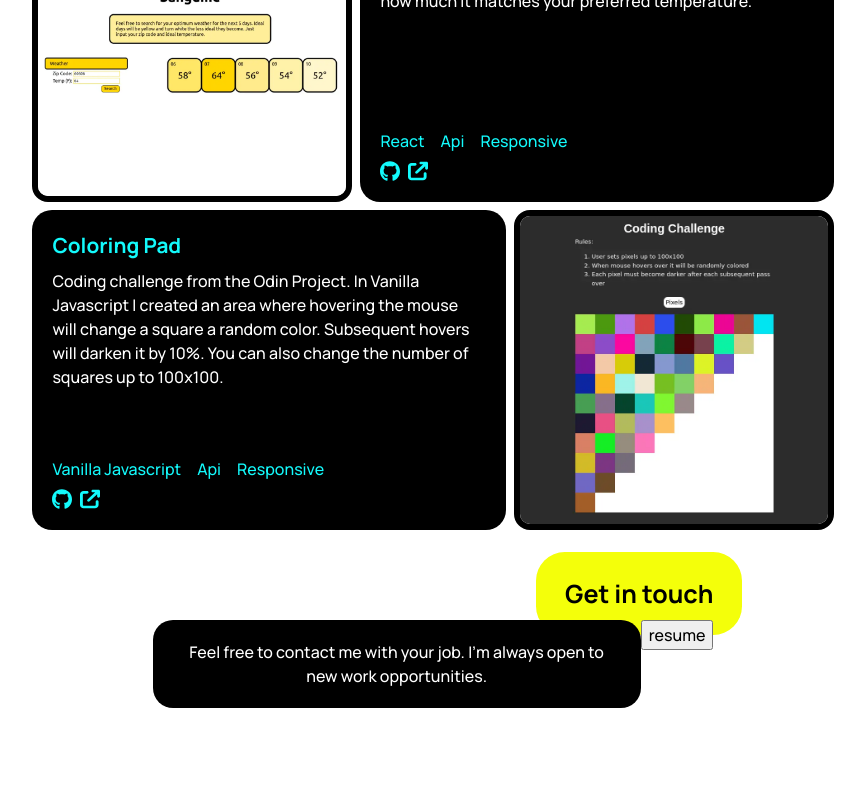
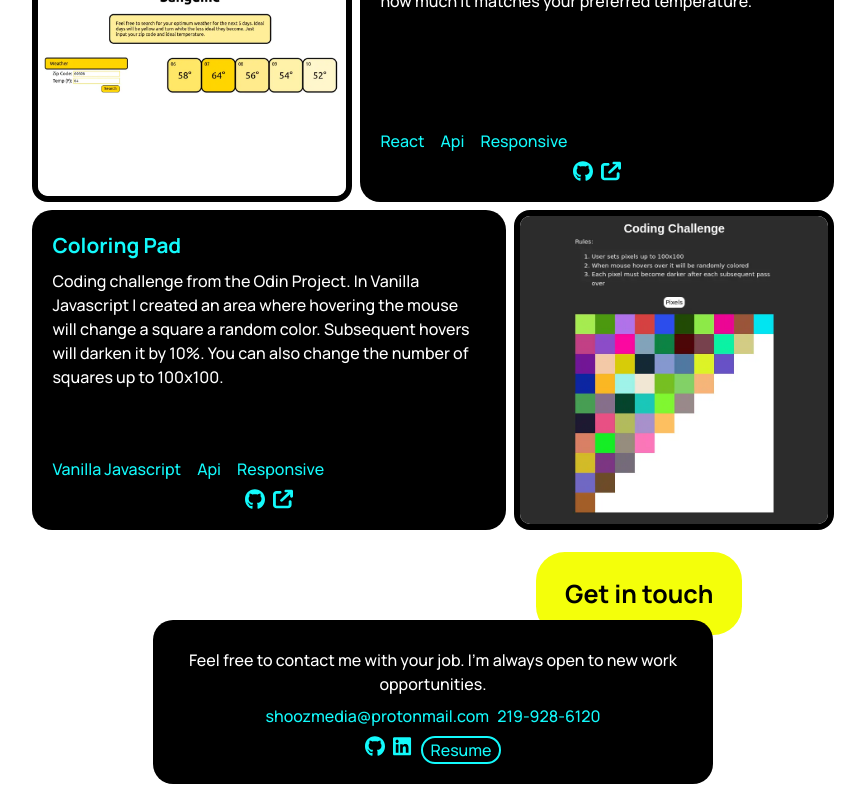
Before and after one commit to tonymichael00/shooz, a React (Create React App) app: page / in a window 1280 px wide. Shown: the part 2084-2884 px from the top of the page, without its empty margins (207-1072 px from the left). Before the commit the page ends 2808 px from the top, so only its background shows below. Built offline with nearby package versions, Linux system fonts and the light colour scheme.

Commit message:
finished contact section

```diff
--- a/src/Components/Contact/Contact.js
+++ b/src/Components/Contact/Contact.js
@@ -2,6 +2,9 @@
 
 import { motion } from 'framer-motion';
 import React from 'react';
+import EmailLogo from '../../Images/EmailLogo/EmailLogo';
+import GithubLogo from '../../Images/GithubLogo';
+import LinkedInLogo from '../../Images/LinkedInLogo';
 import './Contact.scss';
 
 const Contact = ({ contMotion }) => {
@@ -34,12 +37,34 @@ const Contact = ({ contMotion }) => {
         viewport={blurbView}
       >
         <motion.div className="blurb contact-bkd" variants={itemSideMoveLeft}>
-          Feel free to contact me with your job. I’m always open to new work
-          opportunities.
+          <p>
+            Feel free to contact me with your job. I’m always open to new work
+            opportunities.
+          </p>
+          <div className="project-links">
+            <p>shoozmedia@protonmail.com</p>
+            <p>219-928-6120</p>
+          </div>
+          <div className="project-links">
+            <GithubLogo
+              fill={'#13fafc'}
+              height={'1.25.rem'}
+              width={'1.25rem'}
+            />
+            <LinkedInLogo
+              fill={'#13fafc'}
+              height={'1.25.rem'}
+              width={'1.25rem'}
+            />
+            {/* <EmailLogo fill={'#13fafc'} height={'1.25.rem'} width={'1.25rem'} /> */}
+            <motion.a
+              href="https://drive.google.com/uc?export=download&id=1oHHNpUI-g-H1eaPRs6WQVsKTDm8Ju5fU"
+              className={'project-links-button'}
+            >
+              Resume
+            </motion.a>
+          </div>
         </motion.div>
-        <a href="https://drive.google.com/uc?export=download&id=1oHHNpUI-g-H1eaPRs6WQVsKTDm8Ju5fU">
-          <button>resume</button>
-        </a>
       </motion.div>
     </div>
   );
--- a/src/Components/Contact/Contact.scss
+++ b/src/Components/Contact/Contact.scss
@@ -40,3 +40,37 @@
 .contact-cont {
   @include resp-width();
 }
+
+.project-links {
+  display: flex;
+  justify-content: center;
+  gap: 0.5rem;
+  padding-top: 0.5rem;
+  color: $blue;
+  & a {
+    display: flex;
+    padding: 0;
+  }
+  p {
+    padding: 0;
+  }
+  &-button {
+    display: flex;
+    justify-content: center;
+    color: initial;
+    display: block;
+    text-align: center;
+    background-color: black;
+    border: 0.15rem solid $blue;
+    border-radius: 99rem;
+    color: $blue;
+    width: 5rem;
+    height: min-content;
+    padding: 0;
+    &:hover {
+      background-color: hsla(180.5, 97.5%, 53.1%, 25%);
+      // border: 0.15rem solid $blue;
+      // color: $yellow;
+    }
+  }
+}
--- a/src/Components/NavBar/NavBar.js
+++ b/src/Components/NavBar/NavBar.js
@@ -30,6 +30,7 @@ const NavBar = () => {
         type: 'tween',
       },
     },
+    scaleSize: {},
   };
 
   const linkVariants = {
@@ -44,6 +45,16 @@ const NavBar = () => {
         type: 'tween',
       },
     },
+    scaleSize: {
+      scale: 1.1,
+      transition: { type: 'spring', duration: 0.3 },
+    },
+  };
+
+  const hoverAni = {
+    scale: 1.1,
+    // backgroundColor: 'hsla(62.7,100%,52%,25%)',
+    transition: { type: 'spring', duration: 0.3 },
   };
 
   return (
@@ -107,6 +118,7 @@ const NavBar = () => {
             href="https://drive.google.com/uc?export=download&id=1oHHNpUI-g-H1eaPRs6WQVsKTDm8Ju5fU"
             className={`nav-links ${navLinksToggle} nav-links-button`}
             variants={linkVariants}
+            whileHover={hoverAni}
           >
             Resume
           </motion.a>
--- a/src/Components/NavBar/NavBar.scss
+++ b/src/Components/NavBar/NavBar.scss
@@ -74,7 +74,6 @@ nav {
     height: min-content;
     padding: 0;
     &:hover {
-      outline: 0.3rem solid $yellow;
     }
   }
   @media (max-width: $mobile-width) {
--- /dev/null
+++ b/src/Images/EmailLogo/EmailLogo.js
@@ -0,0 +1,15 @@
+const EmailLogo = ({ fill, width, height }) => {
+  return (
+    <svg
+      xmlns="http://www.w3.org/2000/svg"
+      viewBox="0 0 496 512"
+      height={height}
+      width={width}
+      fill={fill}
+    >
+      <path d="M48 64C21.5 64 0 85.5 0 112c0 15.1 7.1 29.3 19.2 38.4L236.8 313.6c11.4 8.5 27 8.5 38.4 0L492.8 150.4c12.1-9.1 19.2-23.3 19.2-38.4c0-26.5-21.5-48-48-48H48zM0 176V384c0 35.3 28.7 64 64 64H448c35.3 0 64-28.7 64-64V176L294.4 339.2c-22.8 17.1-54 17.1-76.8 0L0 176z" />
+    </svg>
+  );
+};
+
+export default EmailLogo;
--- /dev/null
+++ b/src/Images/EmailLogo/index.js
@@ -0,0 +1,3 @@
+import EmailLogo from './EmailLogo';
+
+export default EmailLogo;
--- /dev/null
+++ b/src/Images/LinkedInLogo/LinkedInLogo.js
@@ -0,0 +1,15 @@
+const LinkedInLogo = ({ fill, width, height }) => {
+  return (
+    <svg
+      xmlns="http://www.w3.org/2000/svg"
+      viewBox="0 0 496 512"
+      height={height}
+      width={width}
+      fill={fill}
+    >
+      <path d="M416 32H31.9C14.3 32 0 46.5 0 64.3v383.4C0 465.5 14.3 480 31.9 480H416c17.6 0 32-14.5 32-32.3V64.3c0-17.8-14.4-32.3-32-32.3zM135.4 416H69V202.2h66.5V416zm-33.2-243c-21.3 0-38.5-17.3-38.5-38.5S80.9 96 102.2 96c21.2 0 38.5 17.3 38.5 38.5 0 21.3-17.2 38.5-38.5 38.5zm282.1 243h-66.4V312c0-24.8-.5-56.7-34.5-56.7-34.6 0-39.9 27-39.9 54.9V416h-66.4V202.2h63.7v29.2h.9c8.9-16.8 30.6-34.5 62.9-34.5 67.2 0 79.7 44.3 79.7 101.9V416z" />{' '}
+    </svg>
+  );
+};
+
+export default LinkedInLogo;
--- /dev/null
+++ b/src/Images/LinkedInLogo/index.js
@@ -0,0 +1,3 @@
+import LinkedInLogo from './LinkedInLogo';
+
+export default LinkedInLogo;
```
